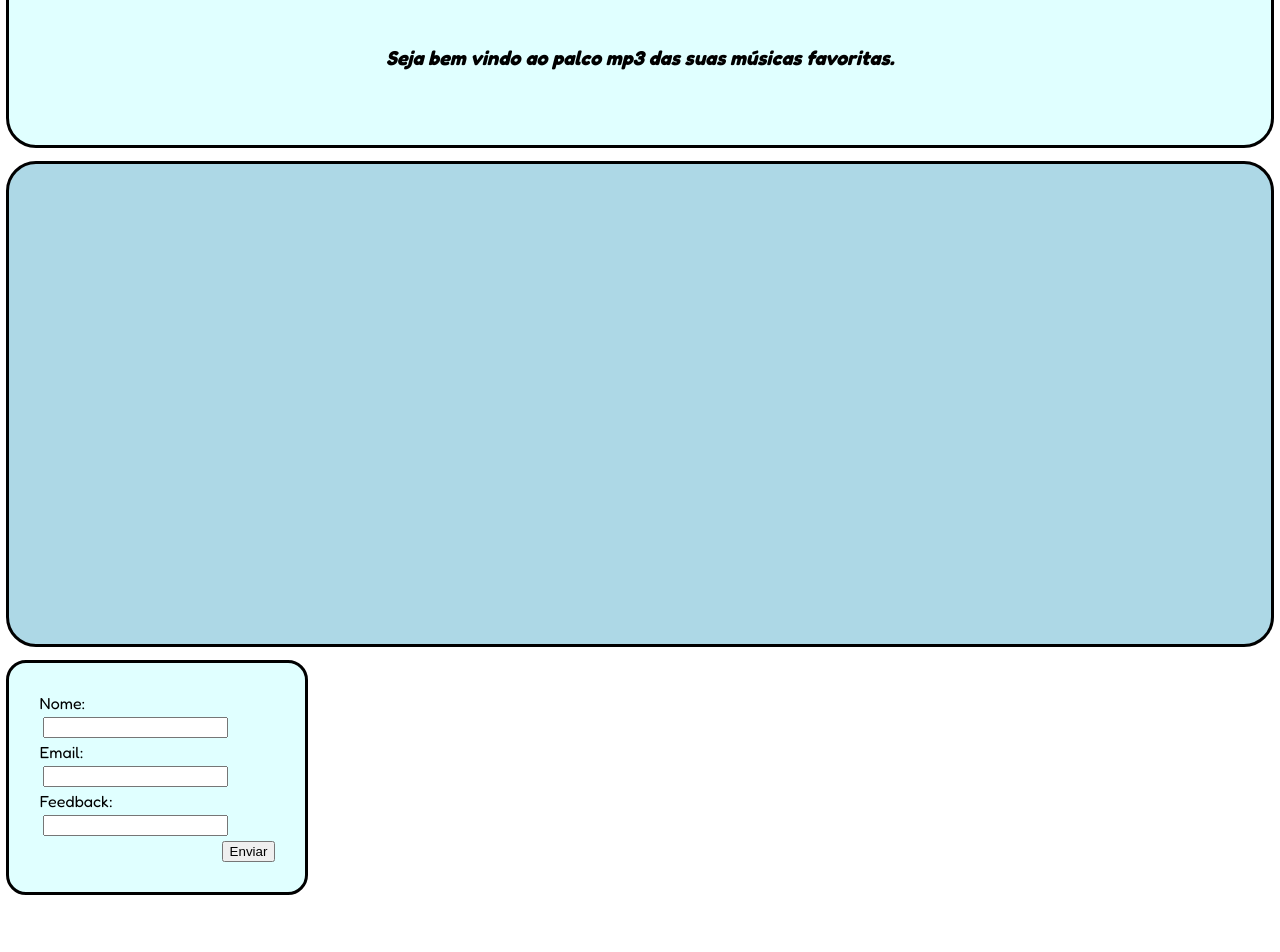
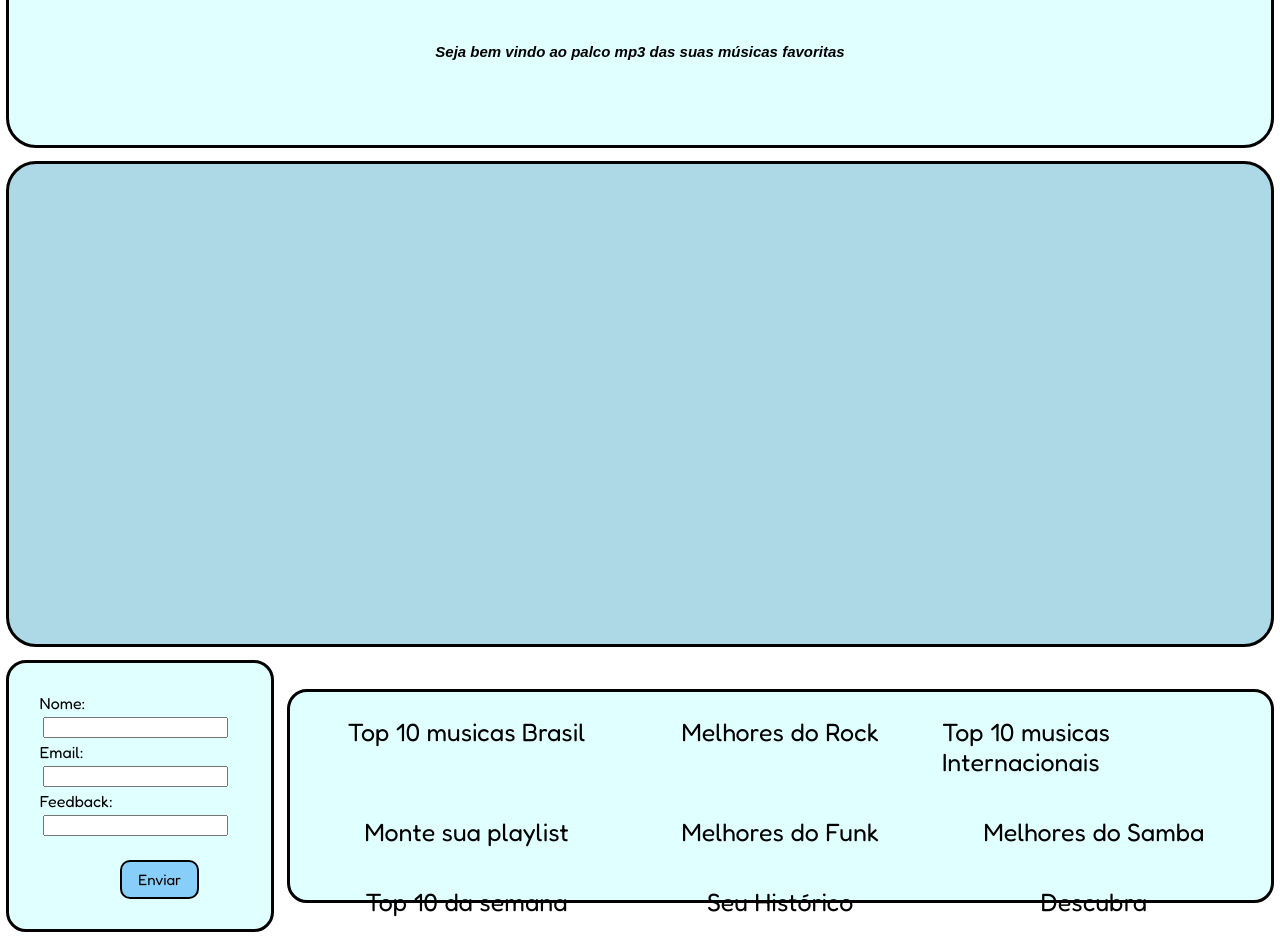
Before and after one commit to jvfreitasl/Atividade_04_Final, a React (Create React App) app in the folder studio-mp3/: page / in a window 1280 px wide. Shown: the part 104-1056 px from the top of the page. Before the commit the page ends 1005 px from the top, so only its background shows below. Built offline with nearby package versions, Linux system fonts and the light colour scheme.

Commit message:
Add `Navegator` and finish `Forms`

```diff
--- a/studio-mp3/src/App.css
+++ b/studio-mp3/src/App.css
@@ -1,8 +1,22 @@
-@import url('https://fonts.googleapis.com/css2?family=Fredoka:wght@300..700&display=swap');
+@import url("https://fonts.googleapis.com/css2?family=Fredoka:wght@300..700&display=swap");
 
-.App{
+.App {
   font-family: "Fredoka", sans-serif;
 }
-.App-header, .App-body{
+.App-header {
   display: flex;
+  justify-content: center;
+  align-items: center;
 }
+
+.App-body {
+  display: flex;
+  justify-content: center;
+  align-items: center;
+}
+
+.App-forms {
+  display: flex;
+  justify-content: center;
+  align-items: center;
+}
--- a/studio-mp3/src/App.js
+++ b/studio-mp3/src/App.js
@@ -2,6 +2,7 @@ import "./App.css";
 import Header from "./components/Header/Header";
 import Set from "./components/Set/Set";
 import Forms from "./components/Forms/Forms";
+import Navegador from "./components/Navegador/Navegador";
 
 function App() {
   return (
@@ -15,6 +16,7 @@ function App() {
         </body>
         <section className='App-forms'>
           <Forms />
+          <Navegador/>
         </section>
       </main>
       <footer className="App-footer"></footer>
--- a/studio-mp3/src/components/Button/Button.css
+++ b/studio-mp3/src/components/Button/Button.css
@@ -0,0 +1,19 @@
+@import url('https://fonts.googleapis.com/css2?family=Fredoka:wght@300..700&display=swap');
+
+.button-input {
+  background-color: lightskyblue;
+  border: 2px solid black;
+  border-radius: 10px;
+  padding: 8px 16px;
+  margin-top: 20px;
+  cursor: pointer;
+  transition: 0.3s;
+  font-size: 15px;
+  font-family: "Fredoka", sans-serif;
+  outline: none;
+}
+
+.button-input:hover {
+  background-color: lightseagreen;
+  transform: scale(1.1);
+}
--- a/studio-mp3/src/components/Button/Button.js
+++ b/studio-mp3/src/components/Button/Button.js
@@ -4,7 +4,7 @@ const Button = ({ text, onClickText, ...props }) => {
   return (
     <div className="containerButton">
       <button
-        name="button-input"
+        className="button-input"
         type={props.type}
         onClick={(event) => {
           event.preventDefault(); alert(onClickText);
--- a/studio-mp3/src/components/Forms/Forms.css
+++ b/studio-mp3/src/components/Forms/Forms.css
@@ -21,3 +21,8 @@
 #nome, #email, #feedback{
   margin: 4px;
 }
+
+.botaoForms{
+  height: 100%;
+  width: 60%;
+}
--- a/studio-mp3/src/components/Forms/Forms.js
+++ b/studio-mp3/src/components/Forms/Forms.js
@@ -9,7 +9,13 @@ const Forms = () => {
         <FormsInput inputName="Nome" id="nome" type="text" />
         <FormsInput inputName="Email" id="email" type="email" />
         <FormsInput inputName="Feedback" id="feedback" type="text" />
-        <Button text="Enviar" type="submit" onClickText='Feedback enviado com sucesso.'/>
+        <div className="botaoForms">
+          <Button
+            text="Enviar"
+            type="submit"
+            onClickText="Feedback enviado com sucesso."
+          />
+        </div>
       </form>
     </div>
   );
--- a/studio-mp3/src/components/FormsInput/FormsInput.css
+++ b/studio-mp3/src/components/FormsInput/FormsInput.css
@@ -0,0 +1,3 @@
+.containerFormsInput {
+  outline: none;
+}
--- a/studio-mp3/src/components/Header/Header.css
+++ b/studio-mp3/src/components/Header/Header.css
@@ -11,10 +11,16 @@
 }
 
 h1 {
+  display: flex;
+  justify-content: center;
+  align-items: center;
+  font-family: Arial, Helvetica, sans-serif;
   padding: 40px;
   font-size: 50px;
+  -webkit-text-stroke: 2px lightseagreen;
 }
 
 h2 {
-  font-size: 20px;
+  font-family: Arial, Helvetica, sans-serif;
+  font-size: 15px;
 }
--- a/studio-mp3/src/components/Header/Header.js
+++ b/studio-mp3/src/components/Header/Header.js
@@ -5,7 +5,7 @@ const Header = () => {
     <div className='containerHeader'>
       <h1>Studio MP3</h1>
       <h2>
-        <em>Seja bem vindo ao palco mp3 das suas músicas favoritas.</em>
+        <em>Seja bem vindo ao palco mp3 das suas músicas favoritas</em>
       </h2>
     </div>
   );
--- /dev/null
+++ b/studio-mp3/src/components/Navegador/Navegador.css
@@ -0,0 +1,35 @@
+.containerNav {
+  height: 10.5rem;
+  width: 68rem;
+  display: flex;
+  flex-direction: column;
+  align-items: center;
+  background-color: lightcyan;
+  padding: 20px;
+  border: 3px solid black;
+  border-radius: 20px;
+  margin: 0.5vw;
+}
+
+.blocoNav{
+  display: grid;
+  grid-template-columns: 1fr 1fr 1fr;
+}
+
+.lineNav{
+  list-style: none;
+  font-size: 25px;
+  cursor: pointer;
+  transition: 0.6s;
+  margin: 0 auto;
+  padding: 5px;
+  margin-bottom: 30px;
+  border: 2px solid inherit;
+  border-radius: 20px;
+}
+
+.lineNav:hover{
+  transform: scale(1.1);
+  background-color: lightseagreen;
+  outline: none;
+}
--- /dev/null
+++ b/studio-mp3/src/components/Navegador/Navegador.js
@@ -0,0 +1,21 @@
+import './Navegador.css'
+
+const Navegador = () => {
+  return(
+    <nav className='containerNav'>
+      <ul className='blocoNav'>
+        <li className='lineNav'>Top 10 musicas Brasil</li>
+        <li className='lineNav'>Melhores do Rock</li>
+        <li className='lineNav'>Top 10 musicas Internacionais</li>
+        <li className='lineNav'>Monte sua playlist</li>
+        <li className='lineNav'>Melhores do Funk</li>
+        <li className='lineNav'>Melhores do Samba</li>
+        <li className='lineNav'>Top 10 da semana</li>
+        <li className='lineNav'>Seu Histórico</li>
+        <li className='lineNav'>Descubra</li>
+      </ul>
+    </nav>
+  )
+}
+
+export default Navegador;
```
